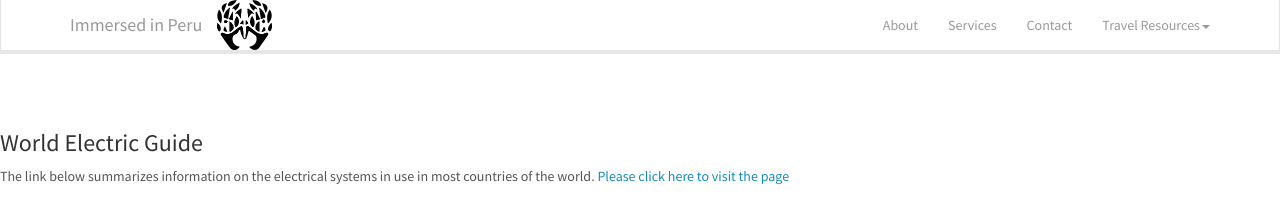
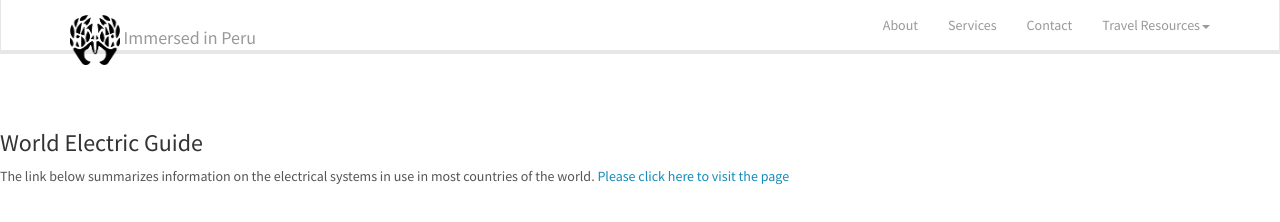
Before and after one commit to brandontricci/assesment1, a plain HTML site: page portfolio-3-col.html in a window 1280 px wide. Drawn offline with Linux system fonts and the light colour scheme.

Commit message:
changes to pages

```diff
--- a/portfolio-3-col.html
+++ b/portfolio-3-col.html
@@ -29,7 +29,7 @@
                     <span class="icon-bar"></span>
                 </button>
                 <!-- You'll want to use a responsive image option so this logo looks good on devices - I recommend using something like retina.js (do a quick Google search for it and you'll find it) -->
-                <img src="logo.png" height="15%" width="15%"><a class="navbar-brand" href="index.html">Immersed in Peru</a>
+                    <a class="navbar-brand" href="index.html"><img src="logo.png" height="50px" width="50px">&nbsp;Immersed in Peru</a>
             </div>
 
             <!-- Collect the nav links, forms, and other content for toggling -->
```
Also changed, not shown: portfolio-1-col.html (+1 -1 lines), portfolio-2-col.html (+1 -1 lines), portfolio-4-col.html (+1 -1 lines), portfolio-item.html (+1 -1 lines).
